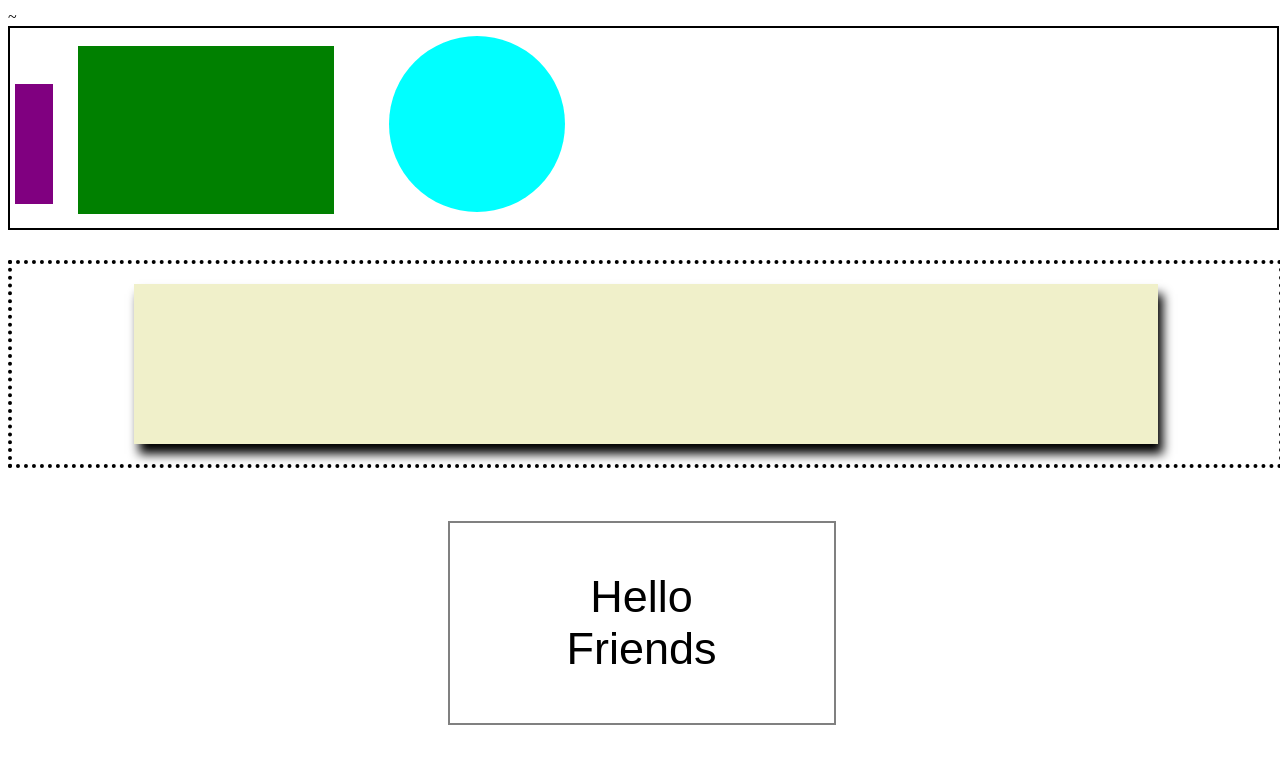
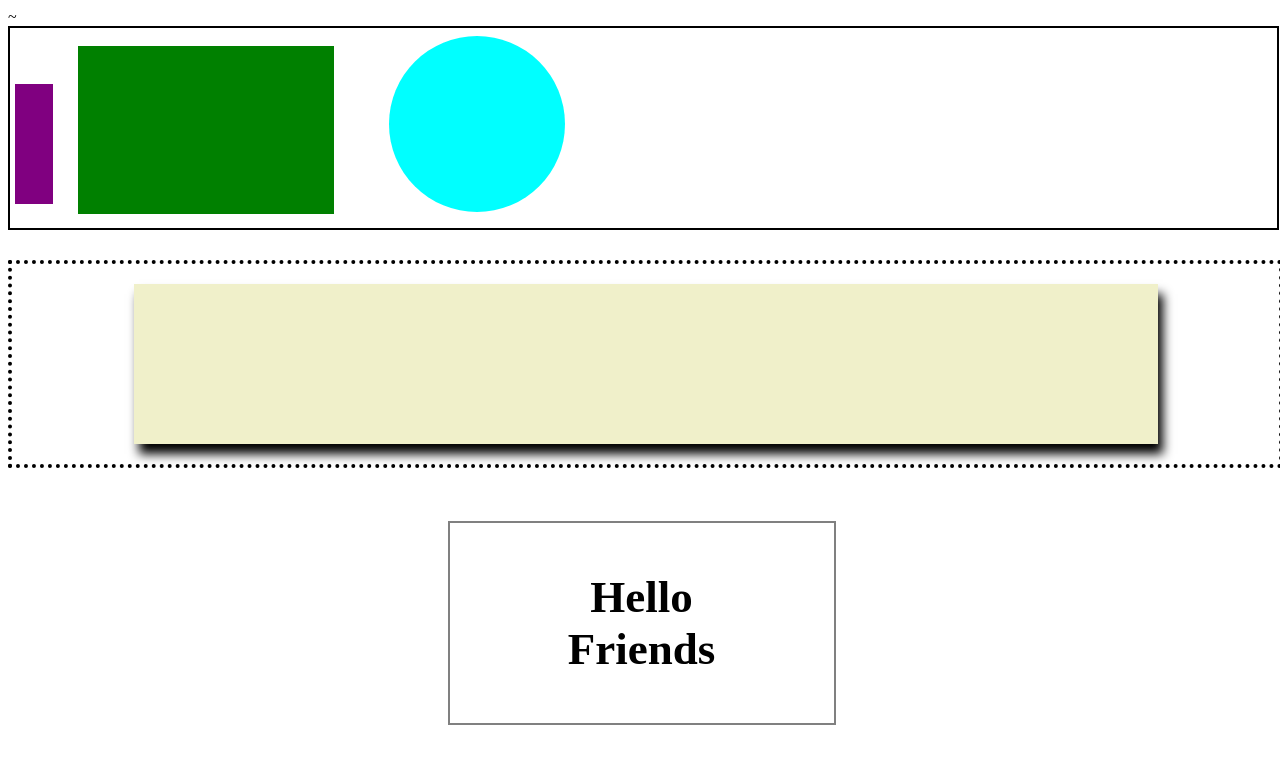
Before and after one commit to LarsoftheGeats/HTMLstuff, a plain HTML site: page drill-2/index.html in a window 1280 px wide. Drawn offline with Linux system fonts and the light colour scheme.

Commit message:
completed problem 2

```diff
--- a/drill-2/index.css
+++ b/drill-2/index.css
@@ -78,10 +78,11 @@ section{
     width: 30vw;
     margin-top: 30px;
     display: flex;
-    font-size: 45px;
+    font-size: 30px;
     align-items: center;
     text-align:center;
     justify-content: center;
-    font-family:Arial, Helvetica, sans-serif;
+    justify-items: center;
+
 
 }
--- a/drill-2/index.html
+++ b/drill-2/index.html
@@ -20,7 +20,7 @@
 
     </section>
     <section class="bottom">
-        <div class="helloBlock"><p>Hello <br> Friends</p></div>
+        <div class="helloBlock"><h2>Hello <br> Friends</h2></div>
     </section>
 
 
```
